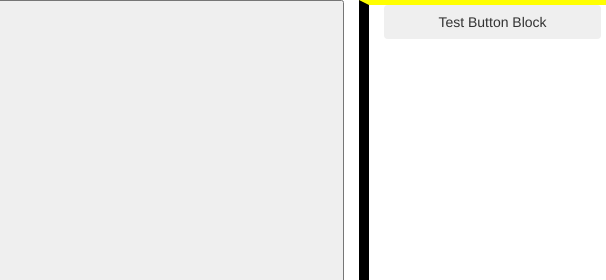
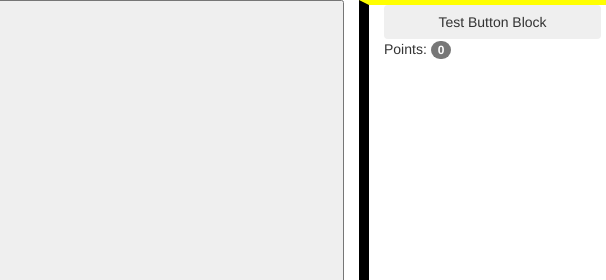
Before and after one commit to Compsight/CornClicker, a website: page index.html in a window 1280 px wide. Shown: the top 280 px of the page, 674-1280 px from the left. Drawn offline with nearby package versions, Linux system fonts and the light colour scheme.

Commit message:
Add points tracker to UI (right col)

```diff
--- a/index.html
+++ b/index.html
@@ -29,6 +29,8 @@
 
   <div id="right-column" class="col-md-4">
     <button id="teenagers" class="btn btn-block store-button" type="button">Test Button Block</button>
+
+    Points: <span id="points" class="badge">0</span>
   </div>
 </body>
 </html>
```
